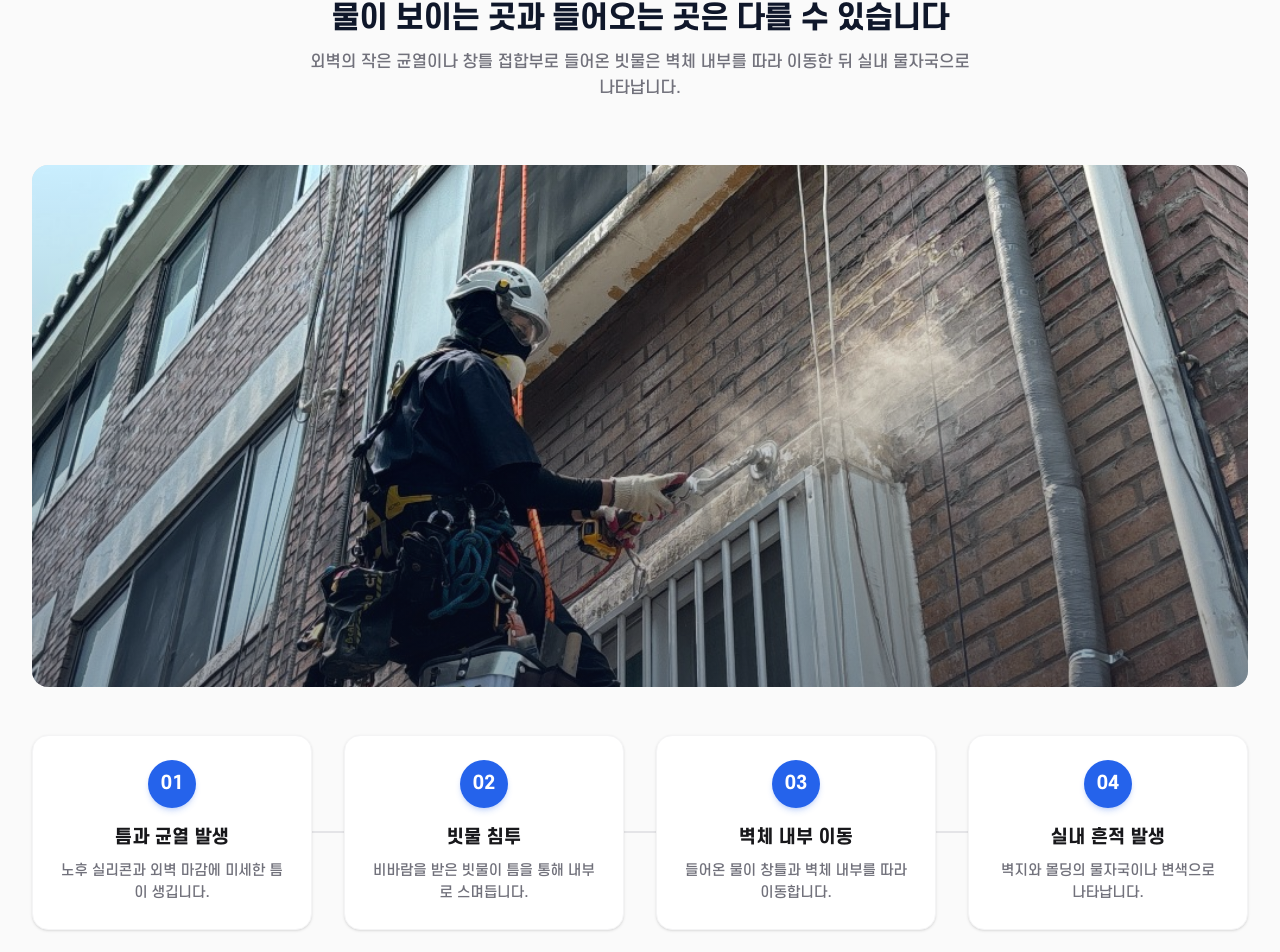
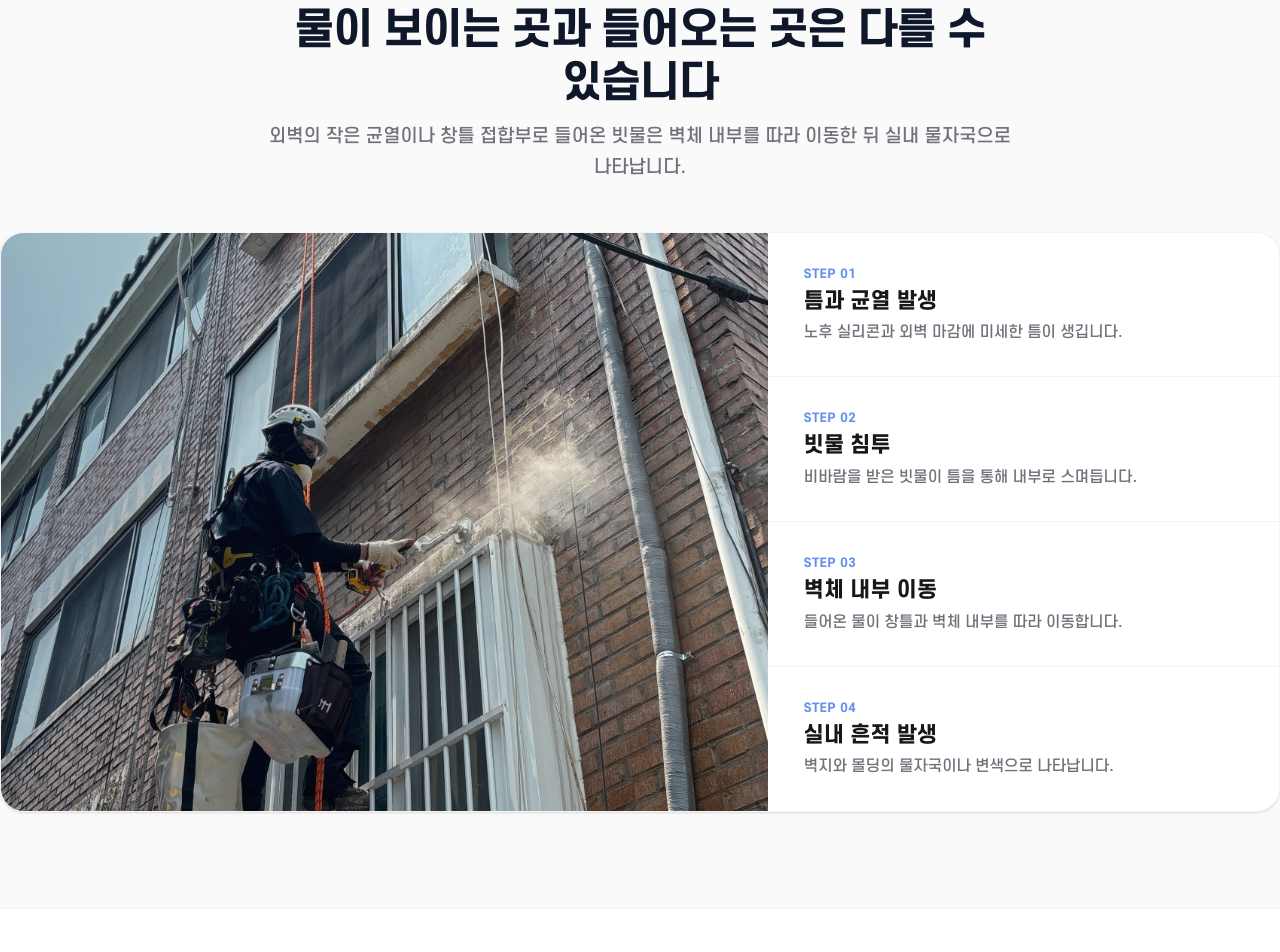
Before and after one commit to wogus5695-ctrl/Chungnam-rope-04, a Next.js app: page / in a window 1280 px wide. Shown: the part 1800-2752 px from the top of the page. Built offline with nearby package versions, Linux system fonts and the light colour scheme.

Commit message:
style: revamp LeakPath desktop view with single interactive split panel layout

```diff
--- a/src/components/LeakPath.tsx
+++ b/src/components/LeakPath.tsx
@@ -68,17 +68,17 @@ export default function LeakPath({ pathList, dynamicRegionName, dynamicServiceNa
     : "외벽과 창틀을 따라 실내로 이동하는 빗물 누수 경로";
 
   return (
-    <section className="py-16 sm:py-24 bg-zinc-50 border-b border-zinc-100">
-      <div className="max-w-7xl mx-auto px-4 sm:px-6 lg:px-8">
+    <section className="py-16 sm:py-24 bg-zinc-50 border-b border-zinc-100 px-5 sm:px-6 lg:px-0">
+      <div className="max-w-7xl mx-auto">
 
-        <div className="text-center max-w-3xl mx-auto mb-12 sm:mb-16">
-          <h2 className="text-sm font-bold text-brand-accent tracking-wider uppercase mb-2">
+        <div className="text-center max-w-3xl mx-auto mb-10 sm:mb-12 lg:mb-[48px]">
+          <h2 className="text-sm font-bold text-brand-accent tracking-wider uppercase mb-2 sm:mb-[12px]">
             {hasDynamicList
               ? (isCockingGroup ? `${dynamicServiceName} 손상 진행 과정` : `${dynamicServiceName} 원인과 유입 경로`)
               : "누수 원인을 찾는 핵심"
             }
           </h2>
-          <p className="text-2xl sm:text-3xl font-black text-brand-primary tracking-tight keep-all break-keep">
+          <p className="text-2xl sm:text-3xl lg:text-[42px] font-black text-brand-primary tracking-tight lg:tracking-[-0.03em] leading-tight lg:leading-[1.25] keep-all break-keep">
             {hasDynamicList
               ? (isCockingGroup
                   ? `${dynamicRegionName} ${dynamicServiceName}, 노후와 들뜸이 시작된 부위부터 확인합니다`
@@ -86,7 +86,7 @@ export default function LeakPath({ pathList, dynamicRegionName, dynamicServiceNa
               : "물이 보이는 곳과 들어오는 곳은 다를 수 있습니다"
             }
           </p>
-          <p className="text-zinc-500 mt-3 text-sm sm:text-base leading-relaxed keep-all break-keep max-w-2xl mx-auto">
+          <p className="text-zinc-500 mt-3 text-sm sm:text-base lg:text-[18px] leading-relaxed lg:leading-[1.7] keep-all break-keep max-w-[760px] mx-auto">
             {hasDynamicList ? (
               isCockingGroup
                 ? "실리콘의 갈라짐과 접합부 들뜸은 작은 틈을 만들고, 빗물이 침투할 수 있는 원인이 될 수 있습니다."
@@ -97,9 +97,40 @@ export default function LeakPath({ pathList, dynamicRegionName, dynamicServiceNa
           </p>
         </div>
 
-        {/* 빗물 누수 유입 경로 시각화 이미지 패널 영역 */}
-        <div className="relative w-full aspect-[16/10] sm:aspect-[16/9] lg:aspect-[21/9] rounded-2xl overflow-hidden mb-12 bg-zinc-200">
-          <div className="absolute inset-0 z-0">
+        {/* 데스크톱(lg 이상): 이미지-단계 결합 단일 거대 패널(좌 60% : 우 40%) */}
+        {/* 모바일/태블릿: 상단 이미지 패널 + 하단 세로형 단계 리스트 순차 노출 */}
+        <div className="hidden lg:flex w-full h-[580px] bg-white border border-zinc-100 rounded-[24px] overflow-hidden shadow-sm">
+          {/* 왼쪽 이미지 영역 (60%) */}
+          <div className="relative w-[60%] h-full bg-zinc-200">
+            <Image
+              src="/images/symptoms/leak-path-panel.jpg"
+              alt={imageAlt}
+              fill
+              loading="lazy"
+              sizes="60vw"
+              style={{ objectFit: "cover", objectPosition: "center 45%" }}
+            />
+            <div className="absolute inset-0 bg-gradient-to-r from-[#0f172a]/30 to-transparent" />
+          </div>
+
+          {/* 오른쪽 4단계 세로 목록 영역 (40%) */}
+          <div className="w-[40%] h-full flex flex-col justify-between divide-y divide-zinc-100 bg-white">
+            {displayPaths.map((p, idx) => (
+              <div key={idx} className="flex-1 flex flex-col justify-center px-8 xl:px-[36px] py-4">
+                <div className="flex items-center gap-3 mb-1">
+                  <span className="text-xs font-bold text-brand-accent/70 tracking-wider">STEP {p.step}</span>
+                </div>
+                <h3 className="text-[19px] xl:text-[21px] font-[800] text-zinc-900 mb-1">{p.name}</h3>
+                <p className="text-[14px] xl:text-[15px] text-zinc-500 leading-normal">{p.desc}</p>
+              </div>
+            ))}
+          </div>
+        </div>
+
+        {/* 모바일/태블릿 뷰포트 레이아웃 */}
+        <div className="lg:hidden flex flex-col gap-8">
+          {/* 상단 이미지 패널 */}
+          <div className="relative w-full aspect-[16/10] sm:aspect-[16/9] rounded-2xl overflow-hidden bg-zinc-200">
             <Image
               src="/images/symptoms/leak-path-panel.jpg"
               alt={imageAlt}
@@ -108,21 +139,15 @@ export default function LeakPath({ pathList, dynamicRegionName, dynamicServiceNa
               sizes="100vw"
               style={{ objectFit: "cover", objectPosition: "center 45%" }}
             />
-            {/* 이미지 위에 얹어지는 네이비 계열의 약한 gradient overlay */}
             <div className="absolute inset-0 bg-gradient-to-t from-[#0f172a]/40 to-transparent" />
           </div>
-        </div>
 
-        {/* 경로 가로/세로 레이아웃 흐름 */}
-        <div className="relative">
-          {/* 모바일에서는 세로선, 데스크톱에서는 가로선 데코레이션 */}
-          <div className="hidden lg:block absolute top-1/2 left-4 right-4 h-0.5 bg-zinc-200 -translate-y-1/2 z-0"></div>
-
-          <div className="grid grid-cols-1 lg:grid-cols-4 gap-8 relative z-10">
+          {/* 하단 4단계 리스트 */}
+          <div className="flex flex-col gap-6 sm:grid sm:grid-cols-2">
             {displayPaths.map((p, idx) => (
               <div
                 key={idx}
-                className="flex flex-col items-center text-center p-6 bg-white border border-zinc-100 rounded-2xl shadow-sm hover:shadow-md transition-shadow"
+                className="flex flex-col items-center text-center p-6 bg-white border border-zinc-100 rounded-2xl shadow-sm"
               >
                 {/* 단계 표시 원형 */}
                 <div className="w-12 h-12 rounded-full bg-brand-accent text-white flex items-center justify-center font-black text-lg mb-4 shadow-md shadow-brand-accent/20">
@@ -131,15 +156,6 @@ export default function LeakPath({ pathList, dynamicRegionName, dynamicServiceNa
 
                 <h3 className="text-base sm:text-lg font-bold text-zinc-900 mb-2">{p.name}</h3>
                 <p className="text-xs sm:text-sm text-zinc-500 leading-relaxed max-w-xs">{p.desc}</p>
-
-                {/* 모바일 하향 화살표 지시자 */}
-                {idx < 3 && (
-                  <div className="lg:hidden mt-6 text-brand-accent animate-bounce">
-                    <svg className="w-6 h-6" fill="none" viewBox="0 0 24 24" stroke="currentColor">
-                      <path strokeLinecap="round" strokeLinejoin="round" strokeWidth={3} d="M19 14l-7 7m0 0l-7-7m7 7V3" />
-                    </svg>
-                  </div>
-                )}
               </div>
             ))}
           </div>
```
